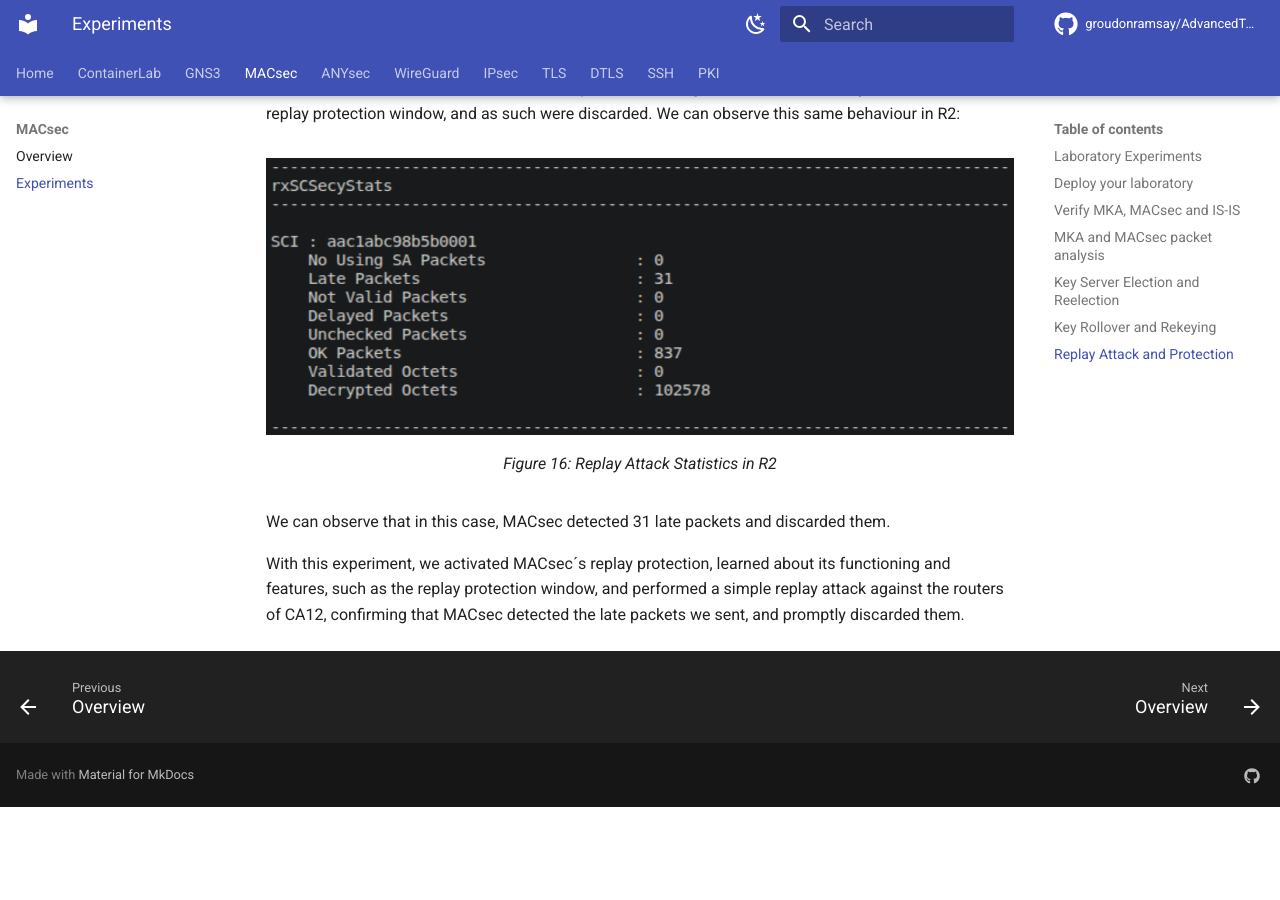
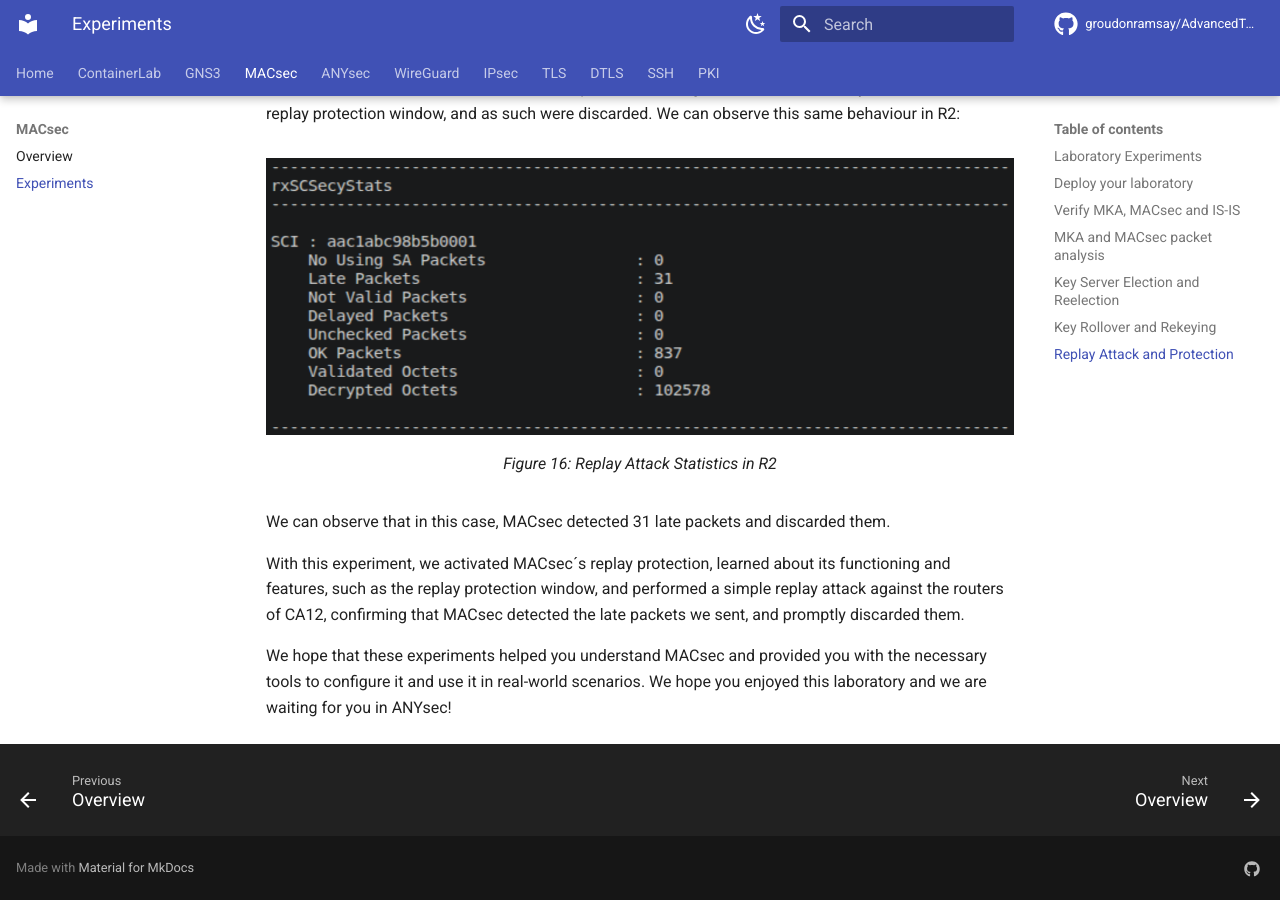
Before and after one commit to GroudonRamsay/AdvancedTunnellingLabs, an MkDocs documentation site: the page built from docs/macsec/experiments.md, in a window 1280 px wide and 900 px high, scrolled down 11498 px. Built offline with MkDocs 1.6.1 and Material for MkDocs 9.7.7, drawn with Linux system fonts in a browser that asks for light colours; comment, search, counter and statistics services are not loaded; before the commit the page ends 12305 px from its top, so only the background shows below that; some of the changed text lies outside the part shown.

Commit message:
Review of MACsec

```diff
--- a/docs/macsec/experiments.md
+++ b/docs/macsec/experiments.md
@@ -365,3 +365,5 @@ In R1, we can see that MACsec identified 24 packets as being late, which means t
 We can observe that in this case, MACsec detected 31 late packets and discarded them.
 
 With this experiment, we activated MACsec´s replay protection, learned about its functioning and features, such as the replay protection window, and performed a simple replay attack against the routers of CA12, confirming that MACsec detected the late packets we sent, and promptly discarded them.
+
+We hope that these experiments helped you understand MACsec and provided you with the necessary tools to configure it and use it in real-world scenarios. We hope you enjoyed this laboratory and we are waiting for you in ANYsec!
```
Also changed, not shown: other parts of docs/macsec/experiments.md (+1 -1 lines), docs/macsec/index.md (+2 -2 lines).
